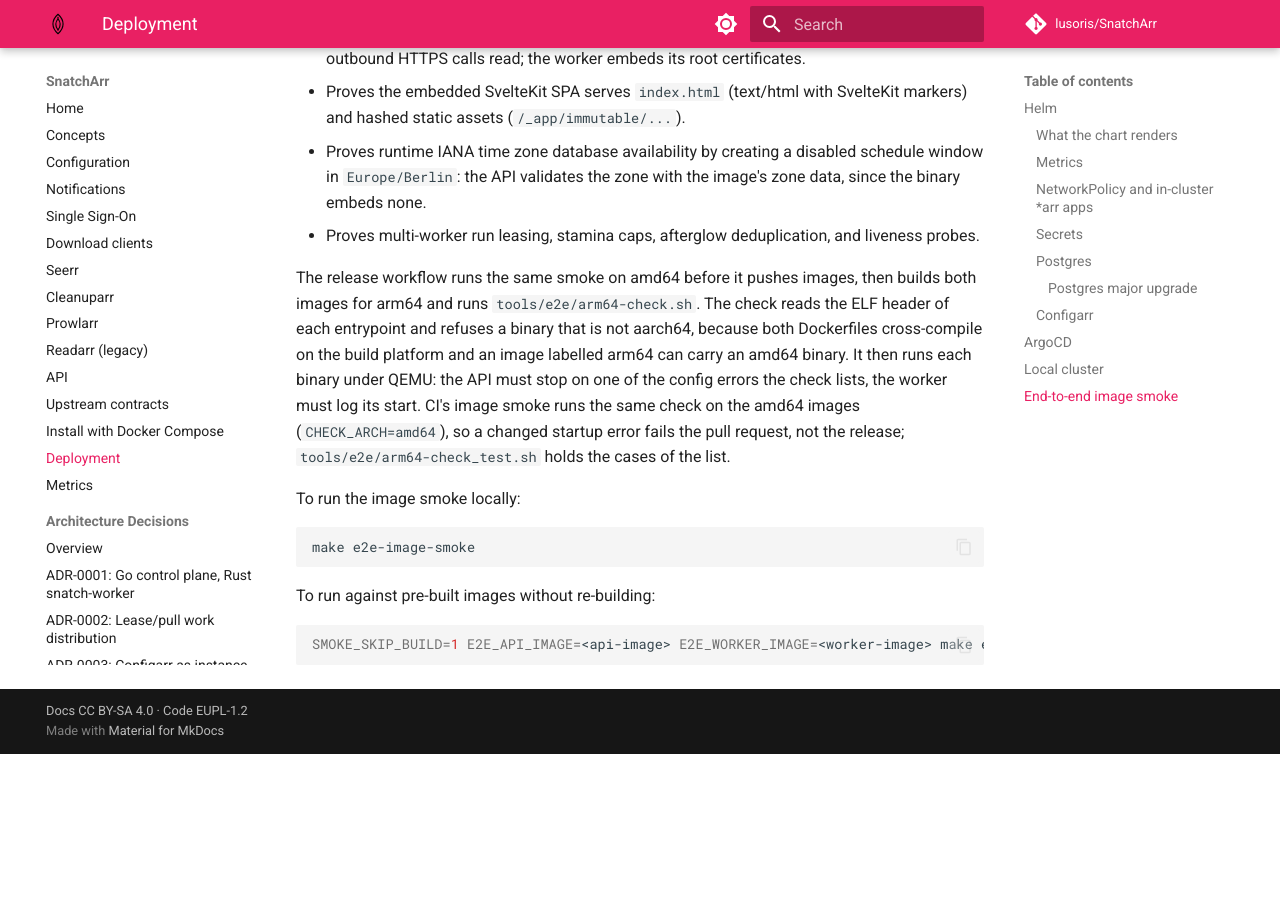
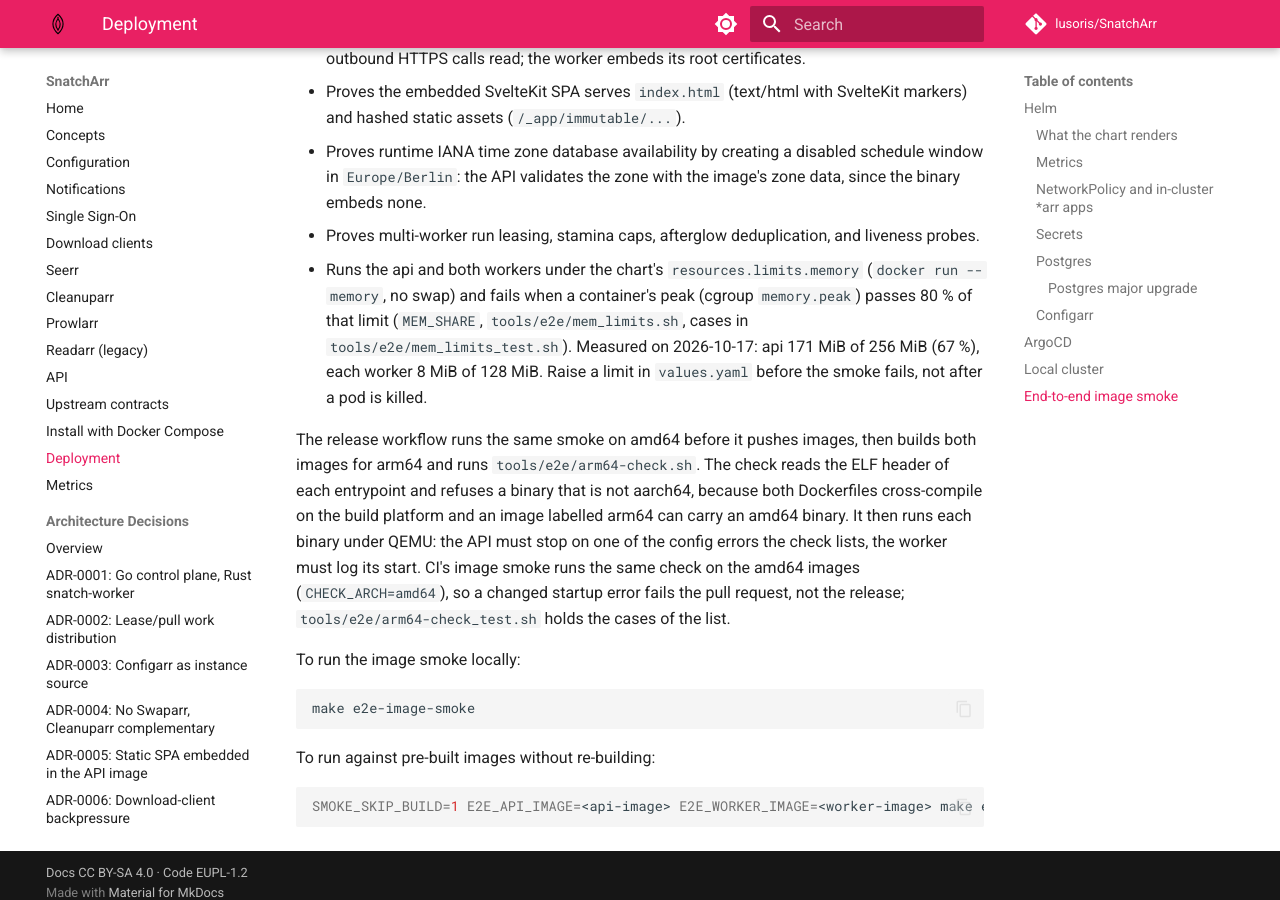
Before and after one commit to lusoris/SnatchArr, an MkDocs documentation site: the page built from docs/deployment.md, in a window 1280 px wide and 900 px high, scrolled down 8700 px. Built offline with MkDocs 1.6.1 and Material for MkDocs 9.7.7, drawn with Linux system fonts in a browser that asks for light colours; comment, search, counter and statistics services are not loaded; before the commit the page ends 9454 px from its top, so only the background shows below that.

Commit message:
test(e2e): run the image smoke under the chart memory limits
The chart set memory limits for the api and the worker, but nothing
measured whether the images fit in them (gap audit C12-01). A limit
that is too tight shows up only as an OOM-killed pod in production.

The image smoke now reads resources.limits.memory for both roles from
values.yaml, starts the api and both workers with that limit and no
swap, and after the run reads each container's cgroup memory.peak. The
smoke fails when a peak passes 80 % of the limit (MEM_SHARE).
tools/e2e/mem_limits.sh holds the parsing and the check;
tools/e2e/mem_limits_test.sh covers limit parsing, both cgroup driver
layouts and the share boundary, and runs first in make
e2e-image-smoke.

Measured 2026-10-17: api 171 MiB of 256 MiB (67 %), workers 8 and
7 MiB of 128 MiB. Planted: MEM_SHARE=1 fails the smoke with "api
outgrew its memory budget".

Signed-off-by: lusoris <lusoris@proton.me>

```diff
--- a/docs/deployment.md
+++ b/docs/deployment.md
@@ -371,6 +371,7 @@
 - Proves the embedded SvelteKit SPA serves `index.html` (text/html with SvelteKit markers) and hashed static assets (`/_app/immutable/...`).
 - Proves runtime IANA time zone database availability by creating a disabled schedule window in `Europe/Berlin`: the API validates the zone with the image's zone data, since the binary embeds none.
 - Proves multi-worker run leasing, stamina caps, afterglow deduplication, and liveness probes.
+- Runs the api and both workers under the chart's `resources.limits.memory` (`docker run --memory`, no swap) and fails when a container's peak (cgroup `memory.peak`) passes 80 % of that limit (`MEM_SHARE`, `tools/e2e/mem_limits.sh`, cases in `tools/e2e/mem_limits_test.sh`). Measured on 2026-10-17: api 171 MiB of 256 MiB (67 %), each worker 8 MiB of 128 MiB. Raise a limit in `values.yaml` before the smoke fails, not after a pod is killed.
 
 The release workflow runs the same smoke on amd64 before it pushes images, then builds both images for arm64 and runs `tools/e2e/arm64-check.sh`. The check reads the ELF header of each entrypoint and refuses a binary that is not aarch64, because both Dockerfiles cross-compile on the build platform and an image labelled arm64 can carry an amd64 binary. It then runs each binary under QEMU: the API must stop on one of the config errors the check lists, the worker must log its start. CI's image smoke runs the same check on the amd64 images (`CHECK_ARCH=amd64`), so a changed startup error fails the pull request, not the release; `tools/e2e/arm64-check_test.sh` holds the cases of the list.
 
```
Also changed, not shown: 5 other files.
